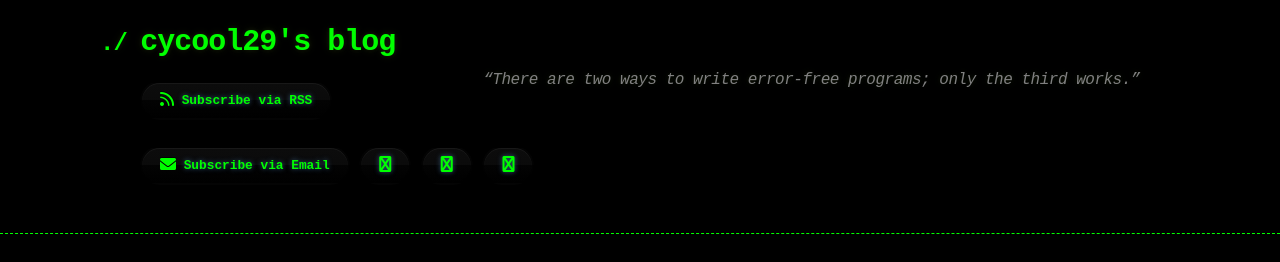
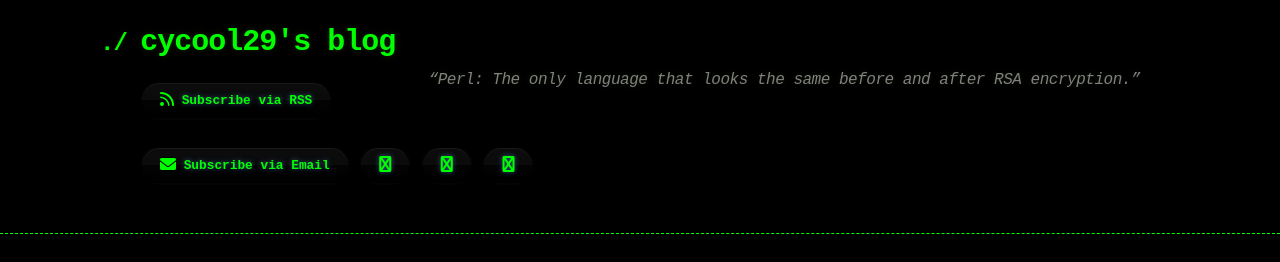
Before and after one commit to cycool29/cycool29.github.io, a Jekyll site: the page built from index.md, in a window 1280 px wide and 900 px high. Shown: the top 262 px of the window. Built offline with Jekyll 4.4.1, drawn with Linux system fonts in a browser that asks for light colours; a style sheet for code colours, icons or effects is not loaded.

Commit message:
Update quotes

```diff
--- a/_config.yml
+++ b/_config.yml
@@ -1,5 +1,5 @@
 title: cycool29's blog
-description: "“There are two ways to write error-free programs; only the third works.” "
+description: "“Perl: The only language that looks the same before and after RSA encryption.” "
 bio: A high school student. Intermediate in Python, Git, Bash. Learning JavaScript. He/Him. "
 author: cycool29
 url: https://cycool29.github.io
```
